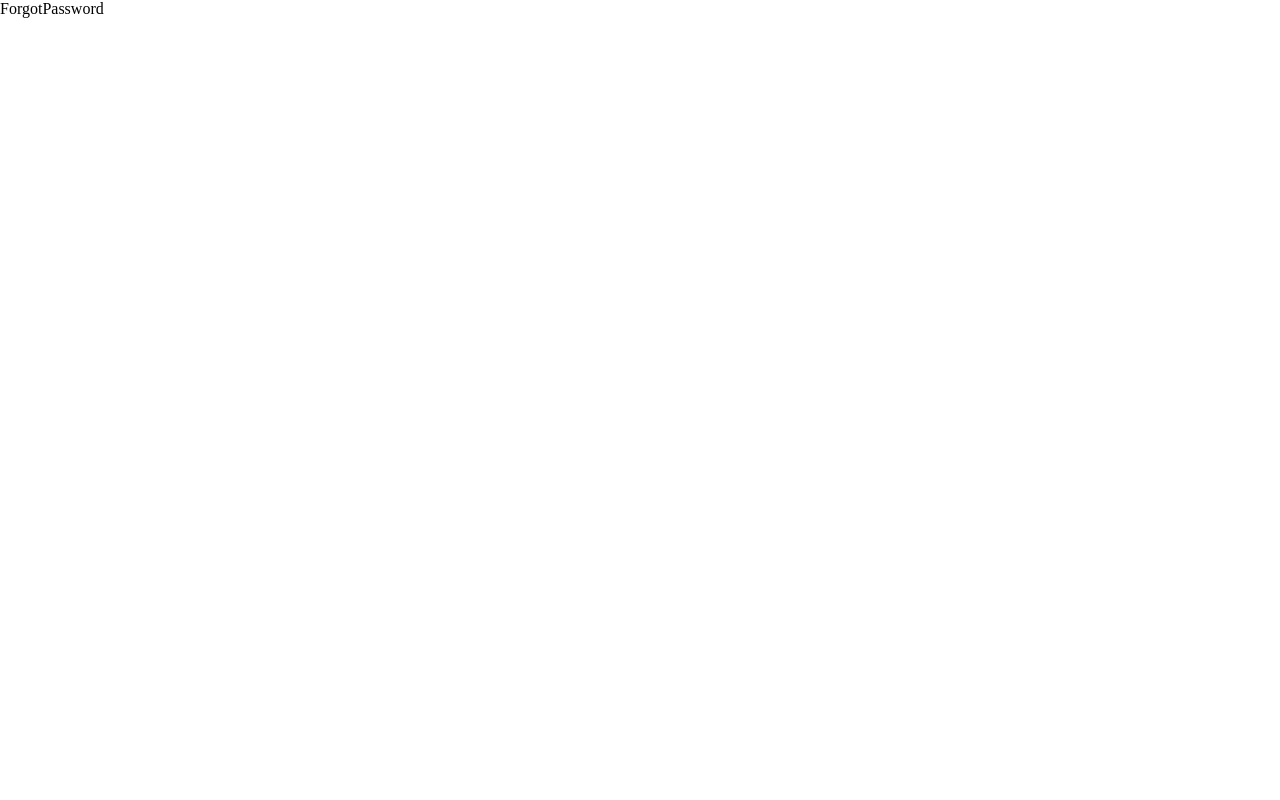
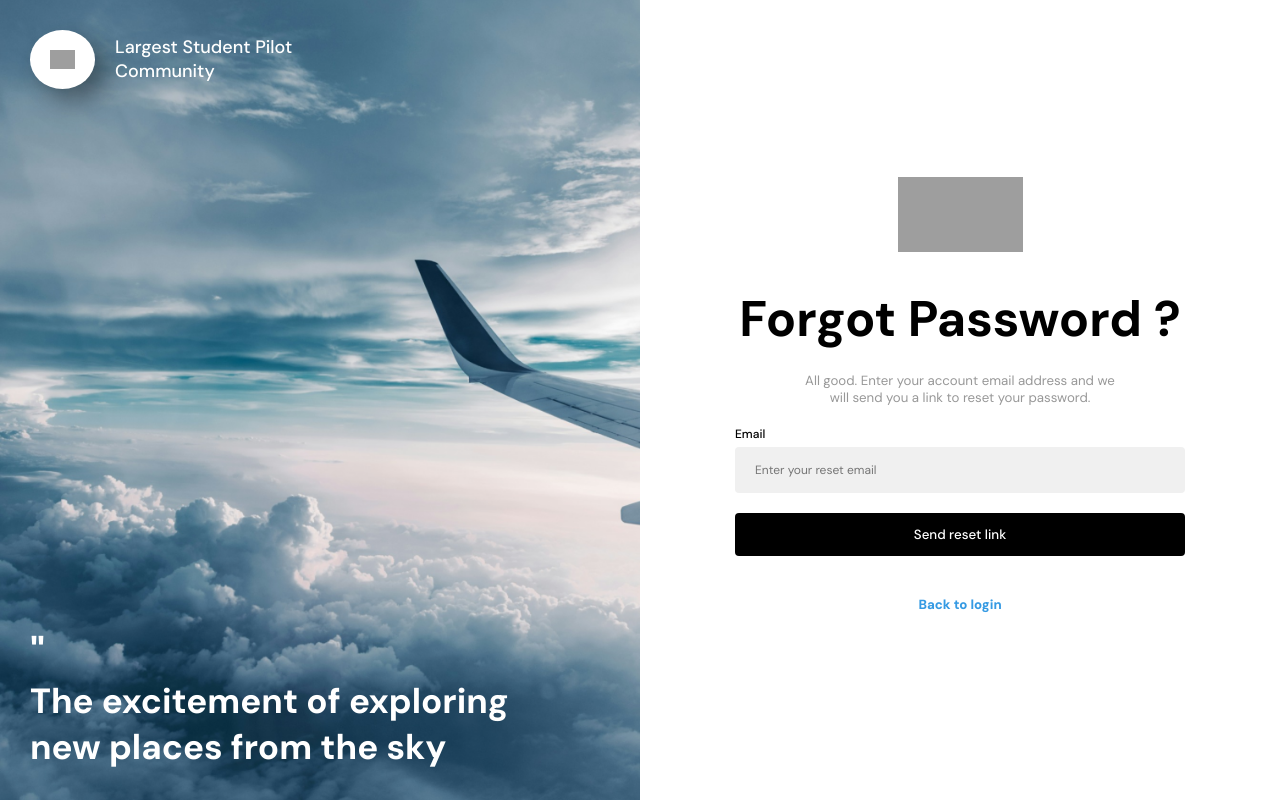
Before and after one commit to mypilotlogbook/mplb-frontend, a React (Create React App) app: page /forgot-password in a window 1280 px wide. Built offline with nearby package versions, Linux system fonts and the light colour scheme; grey boxes are pictures that could not be loaded; a web font is replaced by a local one.

Commit message:
FE-3 Design forgot password screen

```diff
--- a/src/pages/forgot-password-page/ForgotPassword.scss
+++ b/src/pages/forgot-password-page/ForgotPassword.scss
@@ -0,0 +1,99 @@
+@import '../../styles/_colors.scss';
+@import '../../styles/_fonts.scss';
+@import '../../styles/_breakpoints.scss';
+
+.forgotpassword-page {
+    width: 100%;
+    min-height: 100vh;
+    display: grid;
+    grid-template-columns: 1fr 1fr;
+
+    @media screen and (max-width: $mobile-portrait) {
+        grid-template-columns: 1fr;
+    }
+
+    .forgotpassword-page-left {
+        background-repeat: no-repeat;
+        background-size: cover;
+        background-position: center;
+        background-image: url('../../assets//images/forgot-password-pic.png');
+        display: flex;
+        flex-direction: column;
+        justify-content: space-between;
+        padding: 30px 30px;
+
+        .top-content {
+            display: flex;
+            align-items: center;
+            gap: 20px;
+
+            @media screen and (max-width: $mobile-portrait) {
+                display: none;
+            }
+
+            .logo-content {
+
+                .logo-content-text {
+                    color: $white;
+                    font-size: 18px;
+                    font-weight: 500;
+                    font-family: $primary-font;
+
+                    @media screen and (max-width: $tablet) {
+                        font-size: 27px;
+                    }
+                    @media screen and (max-width: 946px) {
+                        font-size: 14px;
+                    }
+                }
+            }
+        }
+
+        .bottom-content {
+
+            .quote {
+                color: $white;
+                font-size: 40px;
+                font-weight: 800;
+                font-family: $primary-font;
+
+                @media screen and (max-width: $mobile-portrait) {
+                    display: none;
+                }
+            }
+        }
+
+        @media screen and (max-width: $mobile) {
+            display: none;
+        }
+    }
+
+    .forgotpassword-page-right {
+        display: flex;
+        align-items: center;
+        justify-content: center;
+        padding: 0 40px;
+
+        .forgotpassword-page-right-inner {
+            max-width: 450px;
+            margin: 0 auto;
+            width: 450px;
+
+            @media screen and (max-width: $mobile) {
+                width: 100%;
+            }
+
+            .logo-container {
+                display: flex;
+                align-items: center;
+                justify-content: center;
+            }
+
+            .text-field-section {
+                display: flex;
+                flex-direction: column;
+                margin-bottom: 20px;
+            }
+        }
+    }
+}
--- a/src/pages/forgot-password-page/ForgotPassword.tsx
+++ b/src/pages/forgot-password-page/ForgotPassword.tsx
@@ -1,12 +1,84 @@
 import React from 'react';
 import './ForgotPassword.scss';
+import Logo from '../../components/logo/Logo';
+import { Link } from 'react-router-dom';
+import AuthHeader from '../../components/auth-header/AuthHeader';
+import AuthSubHeader from '../../components/auth-subheader/AuthSubHeader';
+import Lable from '../../components/lable/Lable';
+import Textfield from '../../components/textfield/Textfield';
+import AuthButton from '../../components/auth-button/AuthButton';
+import Section from '../../components/section/Section';
+import QuoteText from '../../components/quote-text/QuoteText';
+import RoundedIcon from '../../components/rounded-icon/RoundedIcon';
 
 const ForgotPassword = () => {
 
-  return (
-    <div className='test'>ForgotPassword</div>
-  );
+    return (
+      <div className='test forgotpassword-page'>
+        <div className="test forgotpassword-page-left">
+          <div className='test top-content'>
+            <RoundedIcon
+              image='https://res.cloudinary.com/dv9ax00l4/image/upload/v1721331226/community_krwrjo.png'
+            />
+            <div className='test logo-content'>
+              <h3 className='logo-content-text'>Largest Student Pilot</h3>
+              <h3 className='logo-content-text'>Community</h3>
+            </div>
+          </div>
+          <div className='test bottom-content'>
+            <h1 className='test quote'>"</h1>
+            <QuoteText quote='The excitement of exploring'/>
+            <QuoteText quote='new places from the sky'/>
+          </div>
+        </div>
+        <div className="test forgotpassword-page-right">
 
+          <div className="test forgotpassword-page-right-inner">
+
+            <div className='test logo-container'>
+              <Link to='/'>
+                <Section marginBottom='30px'>
+                  <Logo />
+                </Section>
+              </Link>
+            </div>
+
+            <AuthHeader title="Forgot Password ?"/>
+
+            <Section marginBottom='20px' marginTop='20px'>
+              <AuthSubHeader
+                message='All good. Enter your account email address and we'
+                color='#989898'
+                textAlign='center'
+              />
+              <AuthSubHeader
+                message='will send you a link to reset your password.'
+                color='#989898'
+                textAlign='center'
+              />
+            </Section>
+
+            <div className='test text-field-section'>
+              <Lable title='Email'/>
+              <Textfield
+                placeholder='Enter your reset email'
+                type='email'
+                onChange={ () => {}}
+              />
+            </div>
+
+            <AuthButton title='Send reset link' backgroundColor='#000' textColor='#fff' onClick={ () => {}}/>
+
+            <Section marginTop='40px' marginBottom='10px'>
+              <Link to='/login'>
+                <AuthSubHeader message='Back to login' color='#359AE3' textAlign='center' fontWeight={800}/>
+              </Link>
+            </Section>
+
+          </div>
+        </div>
+      </div>
+    );
 }
 
 export default ForgotPassword;
```
